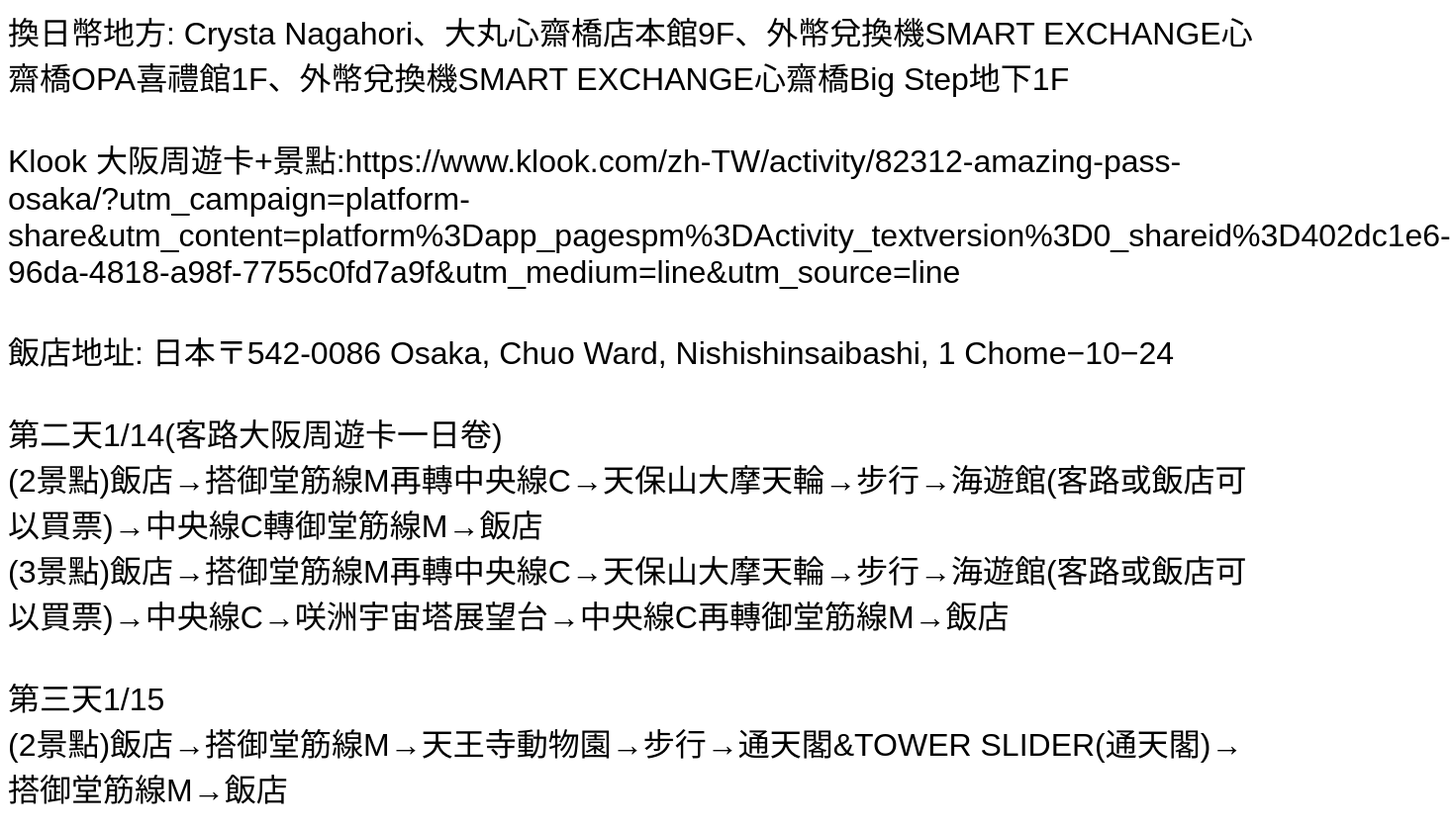
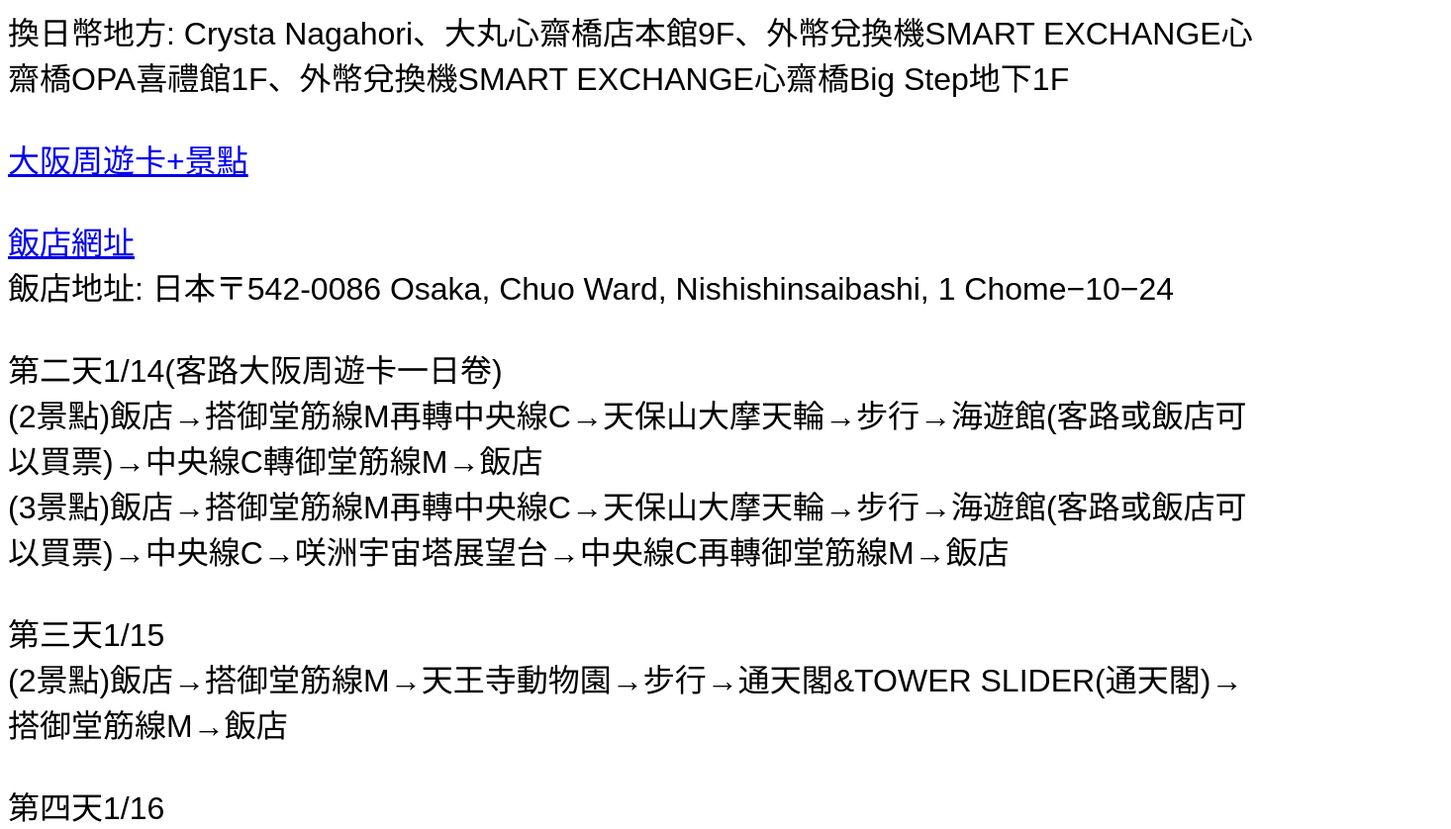
Before and after one commit to DannyUNSJO/-, a plain HTML site: page index.html in a window 1280 px wide. Shown: the top 838 px of the page at 99% size, 1466 px wide, since content can reach past the window. Drawn offline with Linux system fonts and the light colour scheme.

Commit message:
Update index.html

```diff
--- a/index.html
+++ b/index.html
@@ -19,21 +19,22 @@
 
 換日幣地方: Crysta Nagahori、大丸心齋橋店本館9F、外幣兌換機SMART EXCHANGE心齋橋OPA喜禮館1F、外幣兌換機SMART EXCHANGE心齋橋Big Step地下1F<br><br>
 
-Klook 大阪周遊卡+景點:<a>https://www.klook.com/zh-TW/activity/82312-amazing-pass-osaka/?utm_campaign=platform-share&utm_content=platform%3Dapp_pagespm%3DActivity_textversion%3D0_shareid%3D402dc1e6-96da-4818-a98f-7755c0fd7a9f&utm_medium=line&utm_source=line</a><br><br>
+<a href="https://www.klook.com/zh-TW/activity/82312-amazing-pass-osaka/?utm_campaign=platform-share&utm_content=platform%3Dapp_pagespm%3DActivity_textversion%3D0_shareid%3D402dc1e6-96da-4818-a98f-7755c0fd7a9f&utm_medium=line&utm_source=line">大阪周遊卡+景點</a><br><br>
 
+<a href="https://bridge-h.co.jp/tc/">飯店網址</a><br>
 飯店地址: 日本〒542-0086 Osaka, Chuo Ward, Nishishinsaibashi, 1 Chome−10−24<br><br>
 
-第二天1/14(客路大阪周遊卡一日卷)<br>
+<span class=green">第二天1/14(客路大阪周遊卡一日卷)</span><br>
 
 (2景點)飯店→搭御堂筋線M再轉中央線C→天保山大摩天輪→步行→海遊館(客路或飯店可以買票)→中央線C轉御堂筋線M→飯店<br>
 
 (3景點)飯店→搭御堂筋線M再轉中央線C→天保山大摩天輪→步行→海遊館(客路或飯店可以買票)→中央線C→咲洲宇宙塔展望台→中央線C再轉御堂筋線M→飯店<br><br>
 
-第三天1/15<br>
+<span class=green">第三天1/15</span><br>
 
 (2景點)飯店→搭御堂筋線M→天王寺動物園→步行→通天閣&TOWER SLIDER(通天閣)→搭御堂筋線M→飯店<br><br>
 
-第四天1/16<br>
+<span class=green">第四天1/16</span><br>
 
 (2景點)飯店→搭堺筋線K→大阪生活今昔館→搭谷町線T→HEP FIVE 摩天輪→搭御堂筋線M→飯店<br><br>
 
@@ -67,8 +68,6 @@ HEP FIVE摩天輪<br>
 地址: 日本〒530-0017 Osaka, Kita Ward, Kakudacho, 5−15 HEP FIVE 7F<br>
 時間: 11:00～23:00 (最後乘坐22:45)<br><br>
 
-<div>123</div>
-    <div>123</div>
 </body>
 
 </html>
```
